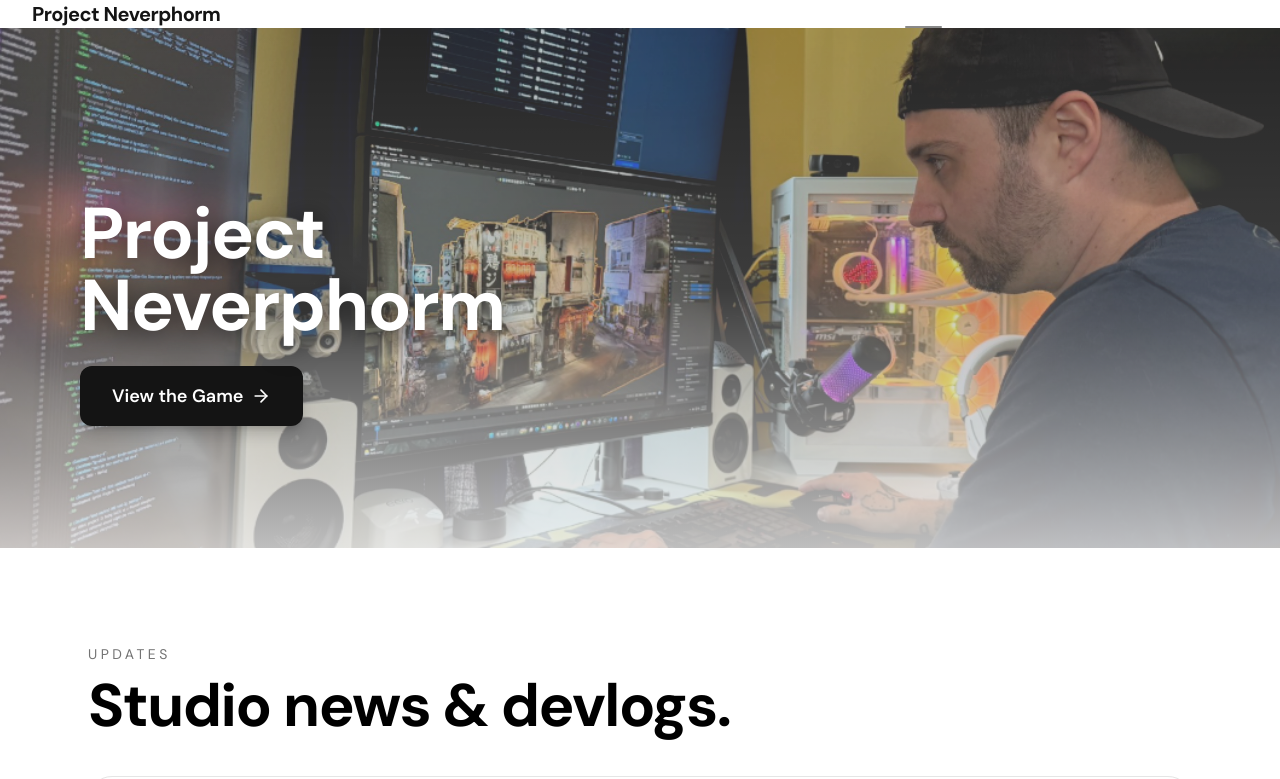
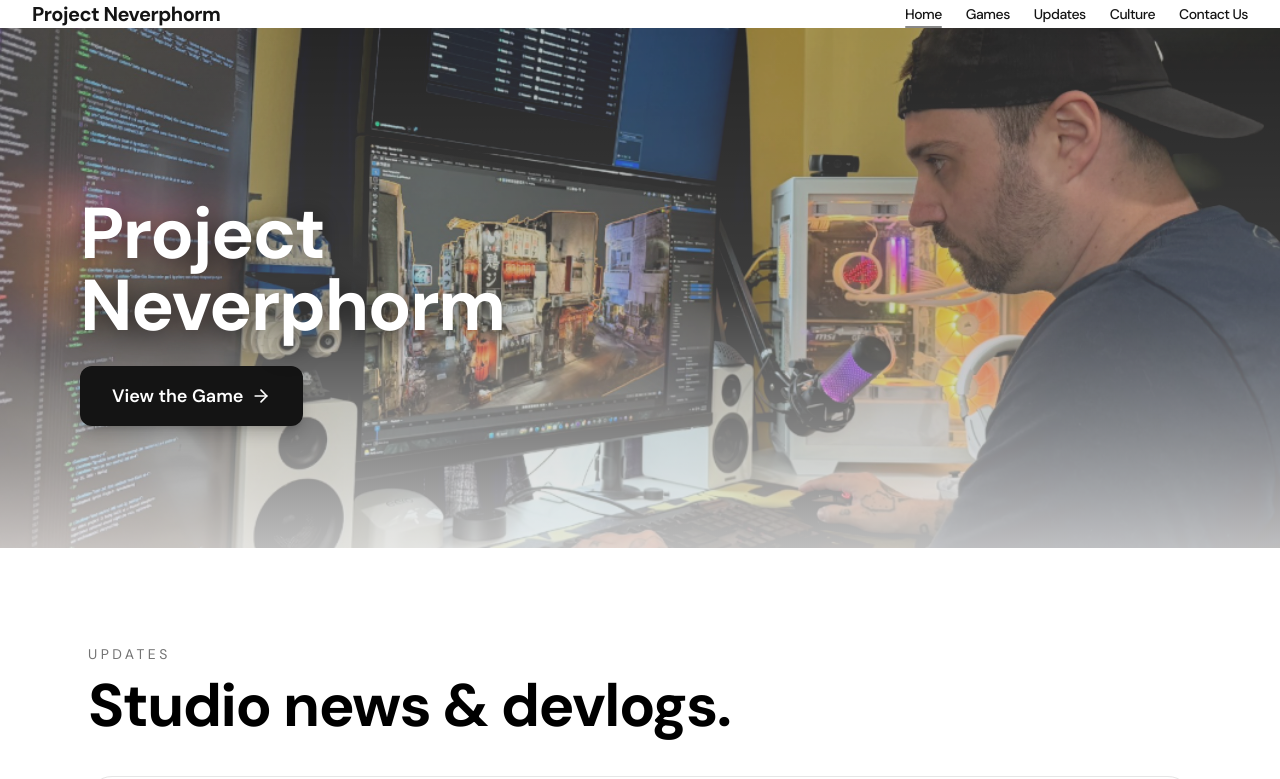
Before and after one commit to Minxci/neverphorm-site, a React (Vite) app in the folder apps/web/: page / in a window 1280 px wide. Shown: the top 779 px of the page. Built offline with nearby package versions, Linux system fonts and the light colour scheme; the HTML template or start-up script is replaced by a standard one; what pocketbase would draw is missing.

Commit message:
not trying to waste time on the site no more

```diff
--- a/apps/web/src/components/Header.jsx
+++ b/apps/web/src/components/Header.jsx
@@ -52,7 +52,7 @@ const Header = () => {
             to="/"
             className="text-xl font-bold tracking-tight transition-colors duration-300 hover:text-primary z-50 relative"
           >
-            Project <span className="text-primary">Neverphorm</span>
+            <span className="text-primary">Project Neverphorm</span>
           </Link>
 
           {/* Desktop Navigation */}
@@ -65,8 +65,8 @@ const Header = () => {
                   className={cn(
                     "text-sm font-medium transition-all duration-300 relative py-1",
                     isActive(link.path)
-                      ? scrolled ? "text-primary" : "text-white"
-                      : scrolled ? "text-muted-foreground hover:text-foreground" : "text-white/80 hover:text-white"
+                      ? "text-primary"
+                      : "text-foreground hover:text-primary"
                   )}
                 >
                   {link.name}
```
